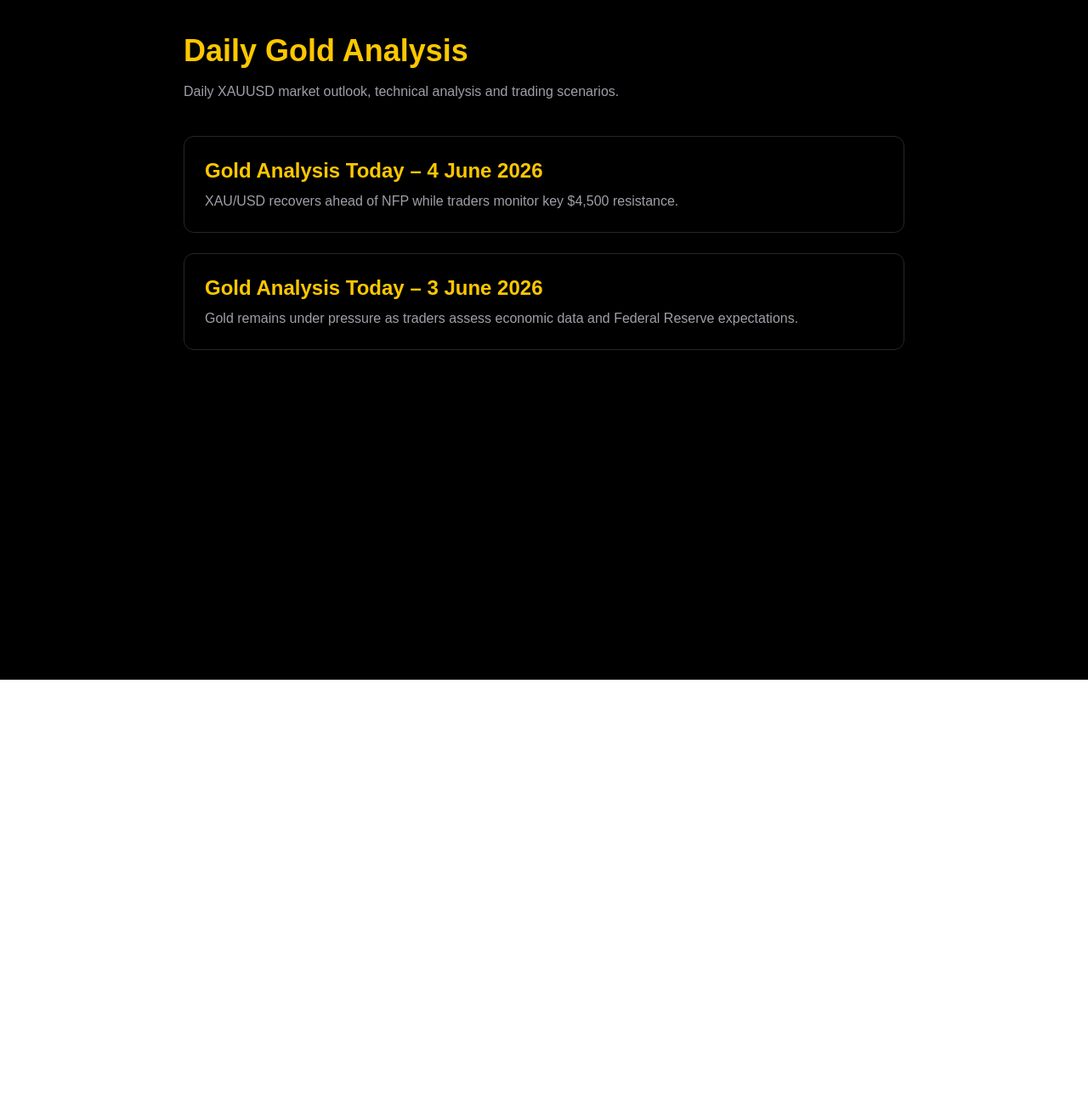
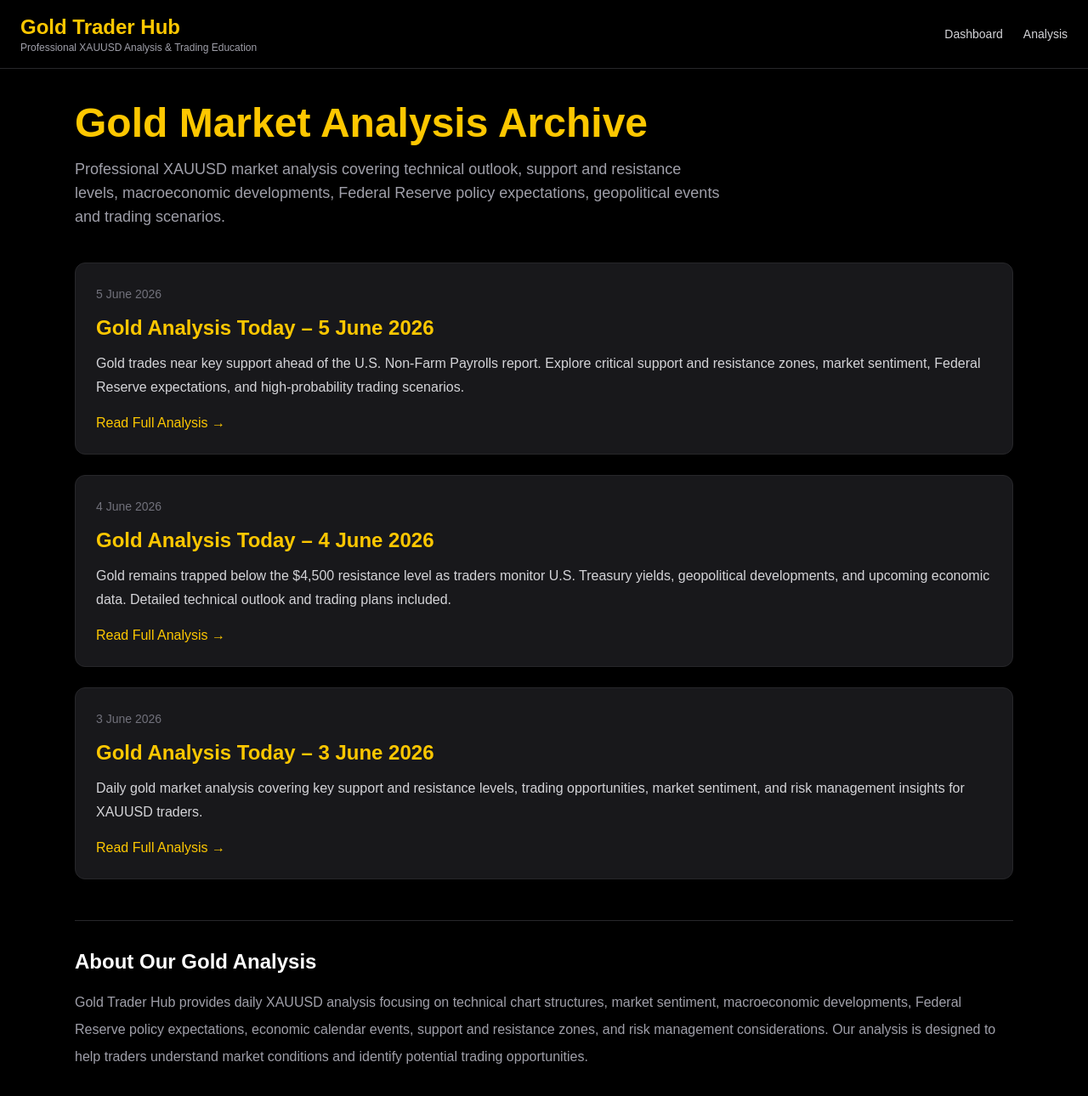
Before and after one commit to CSOoi1181/gold-trader-hub, a Next.js app: page /analysis in a window 1280 px wide. Shown: the top 1290 px of the page at 85% size. Before the commit the page ends 800 px from the top, so only its background shows below. Built offline with nearby package versions, Linux system fonts and the light colour scheme.

Commit message:
Upgrade analysis archive page

```diff
--- a/app/analysis/page.tsx
+++ b/app/analysis/page.tsx
@@ -1,55 +1,99 @@
 import Link from "next/link";
+import Navbar from "../components/Navbar";
 
 export const metadata = {
-  title: "Daily Gold Analysis | Gold Trader Hub",
+  title: "Gold Analysis Archive | Gold Trader Hub",
   description:
-    "Professional daily XAUUSD analysis, gold market outlook, technical analysis, support and resistance levels.",
+    "Daily XAUUSD Gold Analysis, market outlook, technical analysis, support and resistance levels, economic events and trading scenarios.",
 };
+
+const articles = [
+  {
+    title: "Gold Analysis Today – 5 June 2026",
+    date: "5 June 2026",
+    slug: "/analysis/gold-analysis-2026-06-05",
+    summary:
+      "Gold trades near key support ahead of the U.S. Non-Farm Payrolls report. Explore critical support and resistance zones, market sentiment, Federal Reserve expectations, and high-probability trading scenarios.",
+  },
+  {
+    title: "Gold Analysis Today – 4 June 2026",
+    date: "4 June 2026",
+    slug: "/analysis/gold-analysis-2026-06-04",
+    summary:
+      "Gold remains trapped below the $4,500 resistance level as traders monitor U.S. Treasury yields, geopolitical developments, and upcoming economic data. Detailed technical outlook and trading plans included.",
+  },
+  {
+    title: "Gold Analysis Today – 3 June 2026",
+    date: "3 June 2026",
+    slug: "/analysis/gold-analysis-2026-06-03",
+    summary:
+      "Daily gold market analysis covering key support and resistance levels, trading opportunities, market sentiment, and risk management insights for XAUUSD traders.",
+  },
+];
 
 export default function AnalysisPage() {
   return (
     <main className="min-h-screen bg-black text-white">
-      <div className="max-w-4xl mx-auto px-6 py-10">
+      <Navbar />
 
-        <h1 className="text-4xl font-bold text-yellow-400 mb-4">
-          Daily Gold Analysis
+      <section className="max-w-6xl mx-auto px-6 py-10">
+        <div className="mb-10">
+          <h1 className="text-5xl font-bold text-yellow-400 mb-4">
+            Gold Market Analysis Archive
           </h1>
 
-        <p className="text-zinc-400 mb-10">
-          Daily XAUUSD market outlook, technical analysis and trading scenarios.
+          <p className="text-zinc-400 text-lg max-w-3xl">
+            Professional XAUUSD market analysis covering technical outlook,
+            support and resistance levels, macroeconomic developments,
+            Federal Reserve policy expectations, geopolitical events and
+            trading scenarios.
+          </p>
+        </div>
+
+        <div className="grid gap-6">
+          {articles.map((article) => (
+            <Link
+              key={article.slug}
+              href={article.slug}
+              className="border border-zinc-800 rounded-xl p-6 bg-zinc-900 hover:border-yellow-400 hover:shadow-lg hover:shadow-yellow-500/10 transition-all"
+            >
+              <div className="mb-3">
+                <span className="text-sm text-zinc-500">
+                  {article.date}
+                </span>
+              </div>
+
+              <h2 className="text-2xl font-semibold text-yellow-400 mb-3">
+                {article.title}
+              </h2>
+
+              <p className="text-zinc-300 leading-7">
+                {article.summary}
               </p>
 
-        <div className="space-y-6">
+              <div className="mt-4 text-yellow-400 font-medium">
+                Read Full Analysis →
+              </div>
+            </Link>
+          ))}
+        </div>
 
-          <Link
-            href="/analysis/gold-analysis-2026-06-04"
-            className="block p-6 border border-zinc-800 rounded-xl hover:border-yellow-400 transition"
-          >
-            <h2 className="text-2xl font-semibold text-yellow-400">
-              Gold Analysis Today – 4 June 2026
+        <div className="mt-12 border-t border-zinc-800 pt-8">
+          <h2 className="text-2xl font-semibold text-white mb-4">
+            About Our Gold Analysis
           </h2>
 
-            <p className="text-zinc-400 mt-2">
-              XAU/USD recovers ahead of NFP while traders monitor key $4,500 resistance.
+          <p className="text-zinc-400 leading-8">
+            Gold Trader Hub provides daily XAUUSD analysis focusing on
+            technical chart structures, market sentiment, macroeconomic
+            developments, Federal Reserve policy expectations, economic
+            calendar events, support and resistance zones, and risk
+            management considerations. Our analysis is designed to help
+            traders understand market conditions and identify potential
+            trading opportunities.
           </p>
-          </Link>
-
-          <Link
-            href="/analysis/gold-analysis-2026-06-03"
-            className="block p-6 border border-zinc-800 rounded-xl hover:border-yellow-400 transition"
-          >
-            <h2 className="text-2xl font-semibold text-yellow-400">
-              Gold Analysis Today – 3 June 2026
-            </h2>
-
-            <p className="text-zinc-400 mt-2">
-              Gold remains under pressure as traders assess economic data and Federal Reserve expectations.
-            </p>
-          </Link>
-
         </div>
-
-      </div>
+      </section>
     </main>
   );
 }
```
Lines whose indentation alone changed are shown as unchanged.
